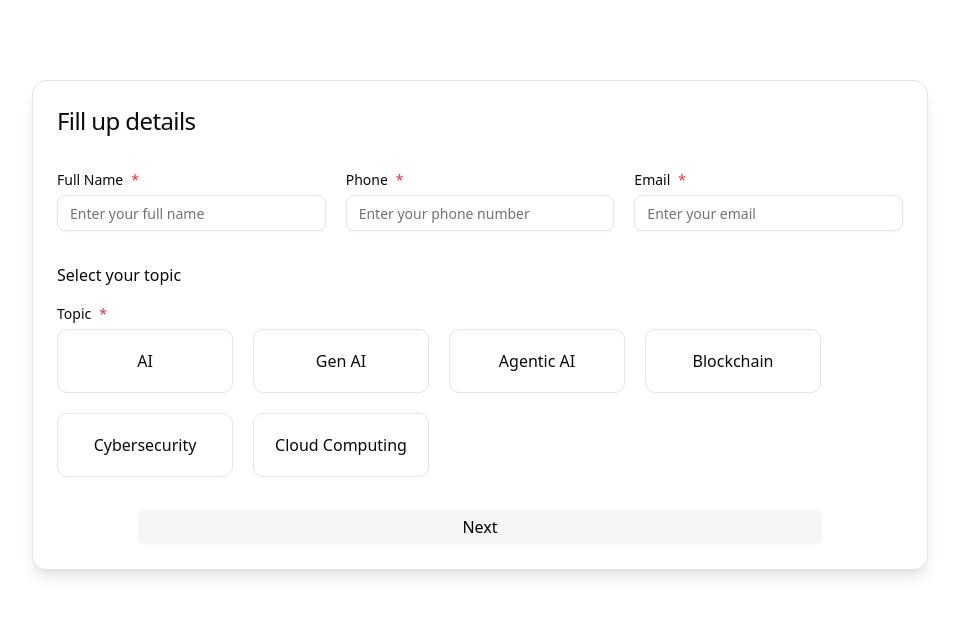
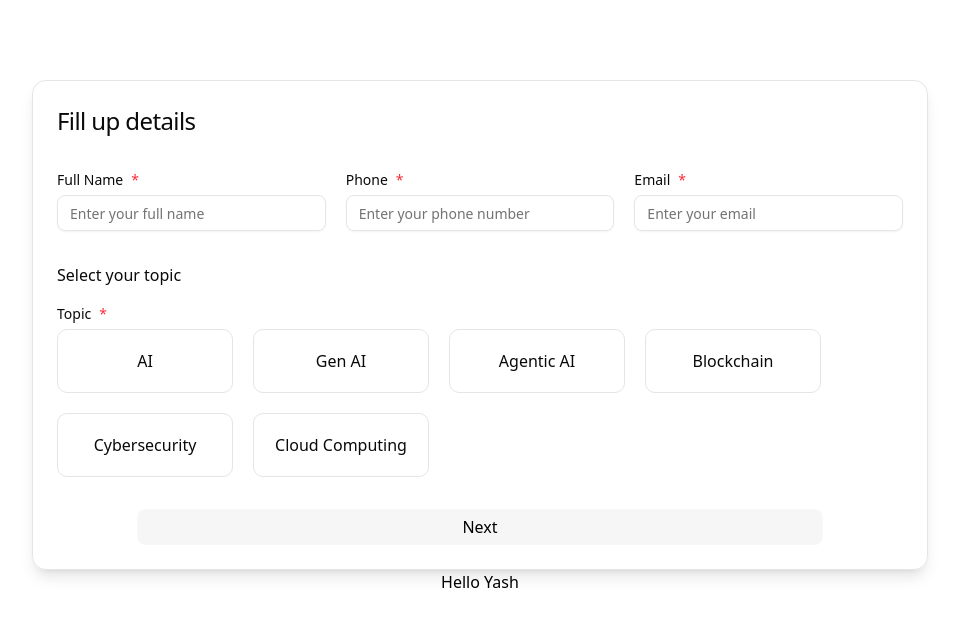
Before and after one commit to edubuk/nasscom-prototype, a React (Vite) app: page / in a window 1280 px wide. Shown: the top 626 px of the page, without its empty margins (160-1119 px from the left). Built offline with nearby package versions, Linux system fonts and the light colour scheme.

Commit message:
testung merge

```diff
--- a/src/pages/HomePage.tsx
+++ b/src/pages/HomePage.tsx
@@ -13,7 +13,7 @@ import { Button } from "@/components/ui/button";
 import { Input } from "@/components/ui/input";
 import { useState } from "react";
 import { twMerge } from "tailwind-merge";
-
+import Test from "./Test"
 const formSchema = z.object({
   name: z.string({
     required_error: "Name is required",
@@ -171,6 +171,7 @@ const HomePage = () => {
           </form>
         </Form>
       </div>
+      <Test />
     </div>
   );
 };
--- /dev/null
+++ b/src/pages/Test.tsx
@@ -0,0 +1,11 @@
+import React from 'react'
+
+const Test = () => {
+  return (
+    <div>
+      <p className='text-black'>Hello Yash</p>
+    </div>
+  )
+}
+
+export default Test
```
